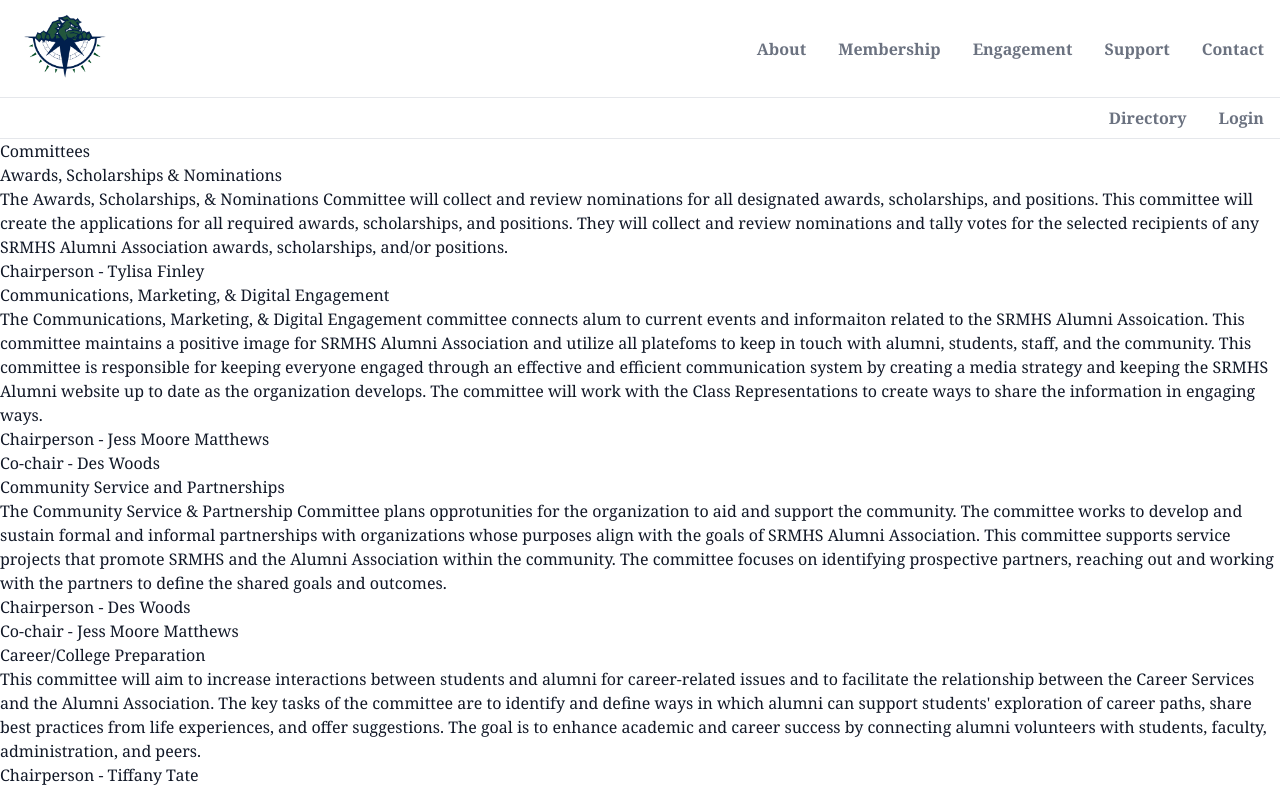
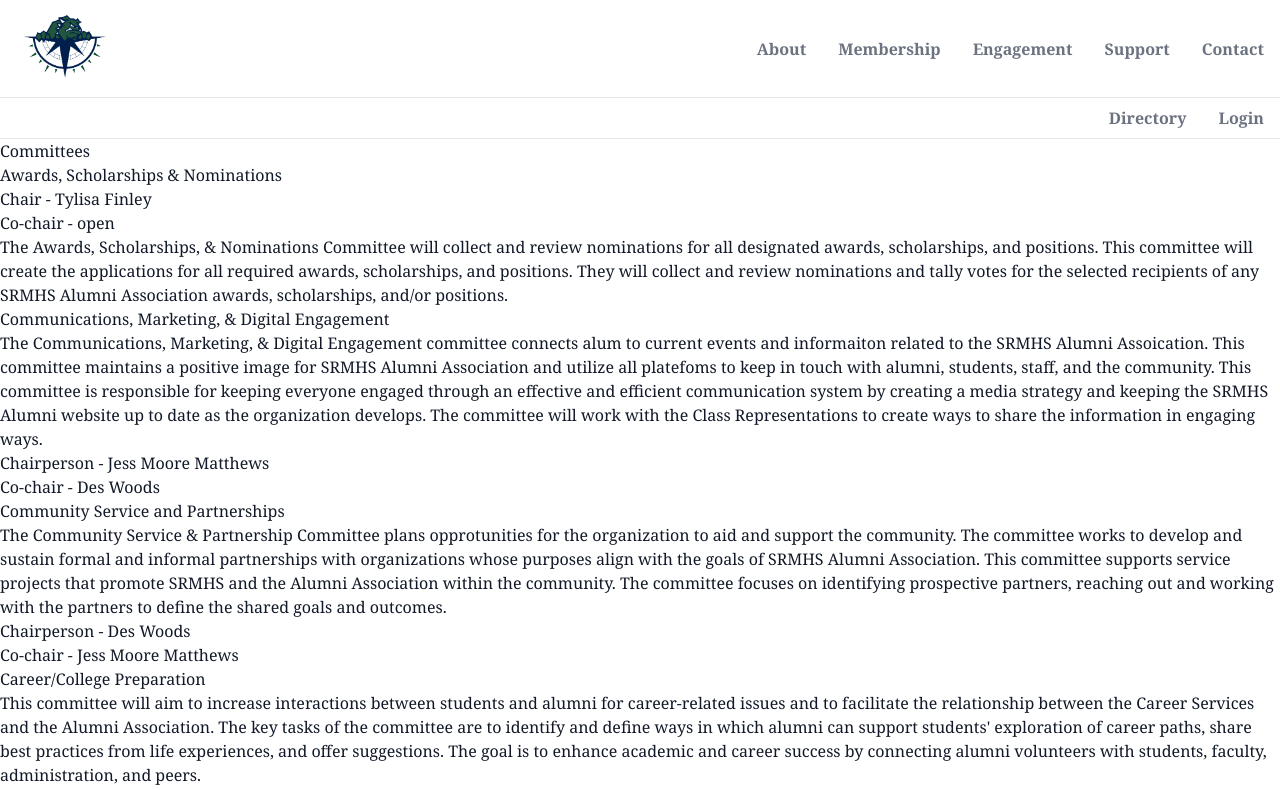
Before and after one commit to philihp/srmhsalumni, a Next.js app: page /engagement in a window 1280 px wide. Shown: the top 790 px of the page. Built offline with nearby package versions, Linux system fonts and the light colour scheme; no server answers; what @tailwindcss/custom-forms, @tailwindcss/typography would draw is missing.

Commit message:
Update engagement.js

```diff
--- a/pages/engagement.js
+++ b/pages/engagement.js
@@ -6,6 +6,8 @@ const Engagement = () => (
 
     <h2>Committees</h2>
     <h3>Awards, Scholarships &amp; Nominations</h3>
+    <p>Chair - Tylisa Finley</p>
+    <p>Co-chair - open</p>
     <p>
       The Awards, Scholarships, &amp; Nominations Committee will collect and
       review nominations for all designated awards, scholarships, and positions.
@@ -14,7 +16,7 @@ const Engagement = () => (
       tally votes for the selected recipients of any SRMHS Alumni Association
       awards, scholarships, and/or positions.
     </p>
-    <p>Chairperson - Tylisa Finley</p>
+
 
     <h3>Communications, Marketing, &amp; Digital Engagement</h3>
 
```
